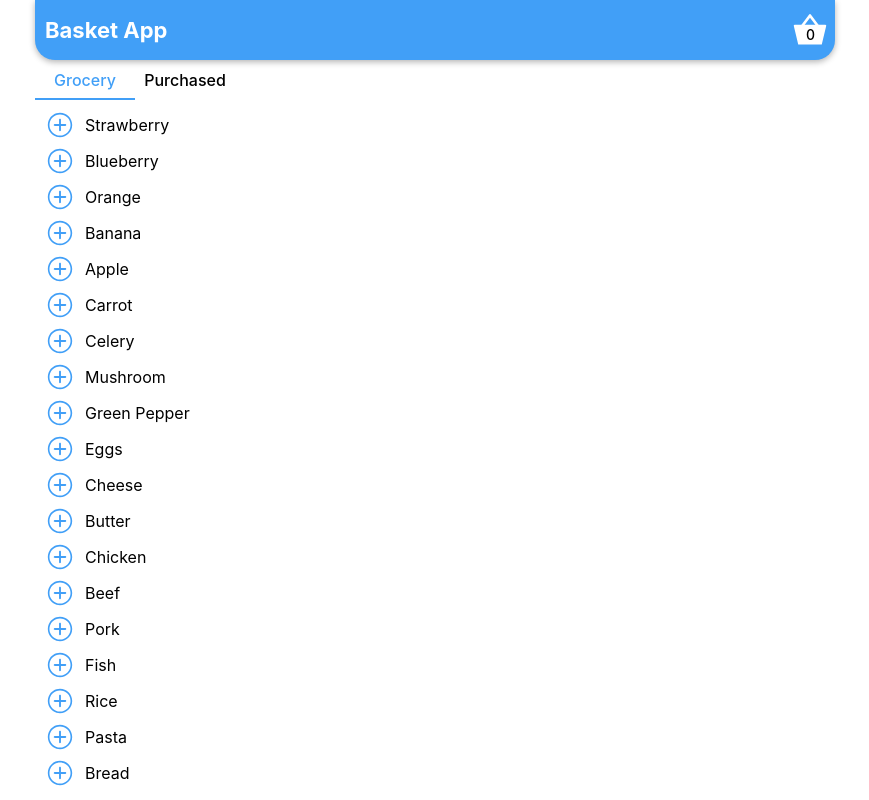
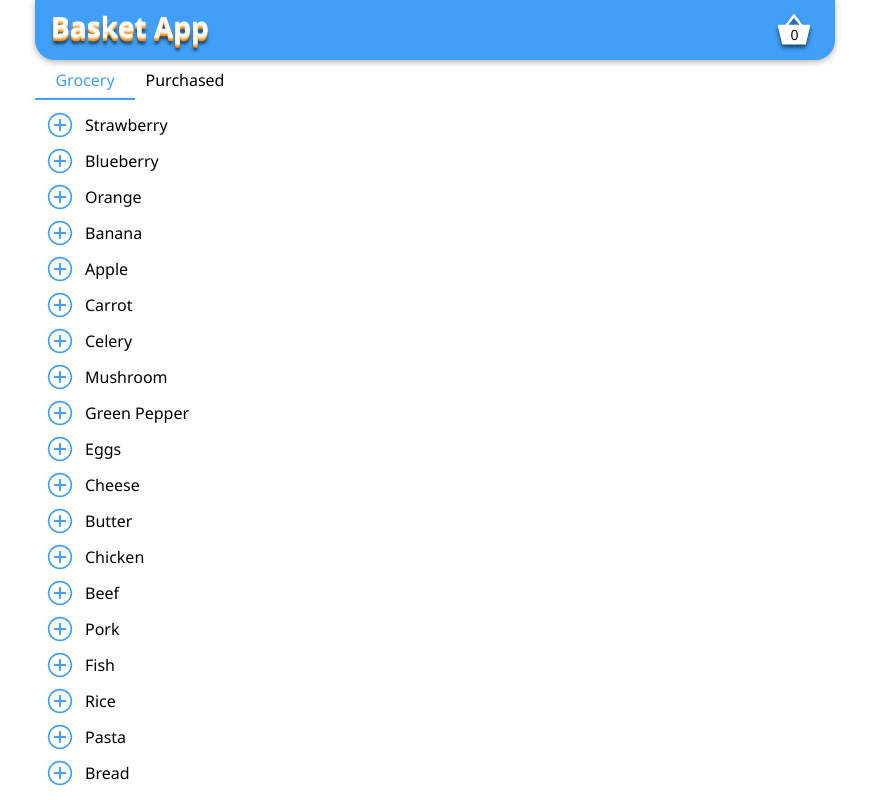
Before and after one commit to renatosalzano/basket-app-redux, a React (Create React App) app: page / in a window 1280 px wide. Shown: the whole page, without its empty margins (205-1074 px from the left). Built offline with nearby package versions, Linux system fonts and the light colour scheme.

Commit message:
small change

```diff
--- a/src/styles/basket.scss
+++ b/src/styles/basket.scss
@@ -1,31 +1,3 @@
-.basket-btn {
-  position: relative;
-  width: 50px;
-  height: 50px;
-  padding: 4px 0;
-  color: var(--header-color);
-  .count {
-    position: absolute;
-    top: calc(50% - 2px);
-    left: calc(50% - 8px);
-    width: 16px;
-    height: 14px;
-    overflow: hidden;
-    user-select: none;
-    span {
-      display: flex;
-      justify-content: center;
-      align-items: center;
-      color: black;
-      background-color: var(--header-color);
-      font-size: 14px;
-      font-weight: 500;
-      line-height: 14px;
-      margin-left: 1px;
-    }
-  }
-}
-
 .basket-list {
   position: absolute;
   top: 70px;
--- a/src/styles/layout-mobile.scss
+++ b/src/styles/layout-mobile.scss
@@ -6,6 +6,12 @@
 header,
 .basket-list {
   border-radius: 0;
+}
+
+header {
+  h1 {
+    font-size: 26px;
+  }
 }
 
 .product {
--- a/src/styles/layout.scss
+++ b/src/styles/layout.scss
@@ -2,6 +2,7 @@
   margin: 0;
   padding: 0;
   box-sizing: border-box;
+  font-family: "Segoe UI", Tahoma, Geneva, Verdana, sans-serif;
 }
 
 ul {
@@ -28,6 +29,7 @@ svg {
   --warn-color: rgb(255, 136, 0);
   --header-color: white;
   --gray-color: rgba(0, 0, 0, 0.3);
+  --shadow-color: rgba(0, 0, 0, 0.6);
 }
 
 header {
@@ -37,17 +39,55 @@ header {
   justify-content: space-between;
   align-items: center;
   height: 60px;
+  padding: 0 16px;
 
   border-radius: 0 0 20px 20px;
   background: var(--accent-color);
   box-shadow: 0 2px 6px var(--gray-color);
+  --color1: rgb(255, 223, 187);
+  --color2: rgb(255, 197, 130);
+  --color3: rgb(255, 154, 40);
+  --color4: var(--warn-color);
   h1 {
     user-select: none;
-    font-size: 22px;
-    padding: 0 10px;
+    font-size: 28px;
+    margin-bottom: 8px;
+    font-weight: 1000;
     color: var(--header-color);
+    text-shadow: 0 1px 0 var(--color1), 0 2px 0 var(--color2), 0 3px 0 var(--color3),
+      0 4px 0px var(--warn-color), 0 7px 3px var(--shadow-color);
   }
 }
+
+.basket-btn {
+  position: relative;
+  width: 50px;
+  height: 50px;
+  padding: 4px 0;
+  color: var(--header-color);
+  filter: drop-shadow(0 3px 2px var(--shadow-color));
+  .count {
+    position: absolute;
+    top: calc(50% - 2px);
+    left: calc(50% - 8px);
+    width: 16px;
+    height: 14px;
+    overflow: hidden;
+    user-select: none;
+    span {
+      display: flex;
+      justify-content: center;
+      align-items: center;
+      color: black;
+      background-color: var(--header-color);
+      font-size: 14px;
+      font-weight: 500;
+      line-height: 14px;
+      margin-left: 1px;
+    }
+  }
+}
+
 main {
   grid-area: main;
   display: flex;
@@ -92,6 +132,7 @@ main {
     transform: translate3d(100%, 0, 0);
   }
 }
+
 .product {
   display: flex;
   align-items: center;
```
